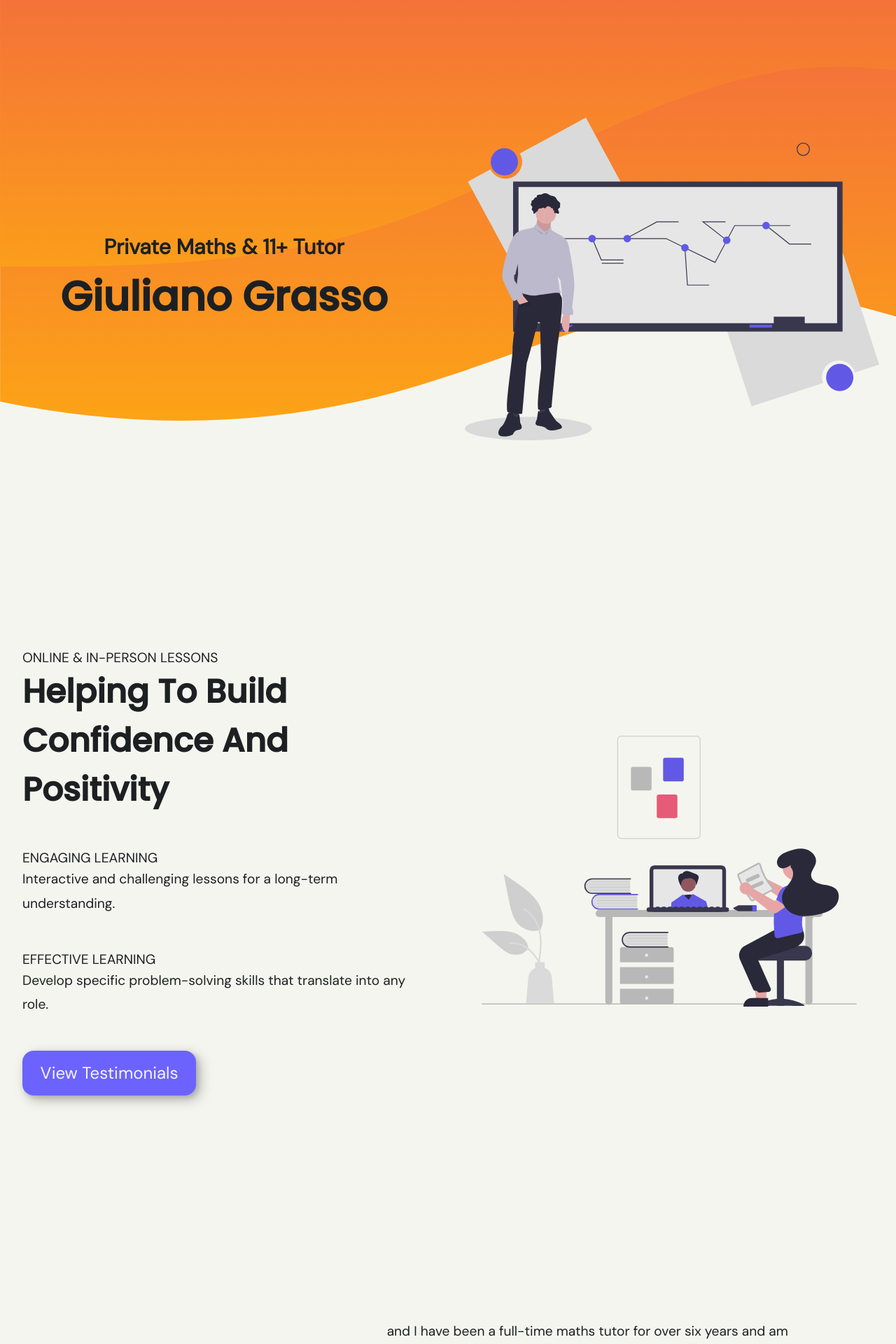
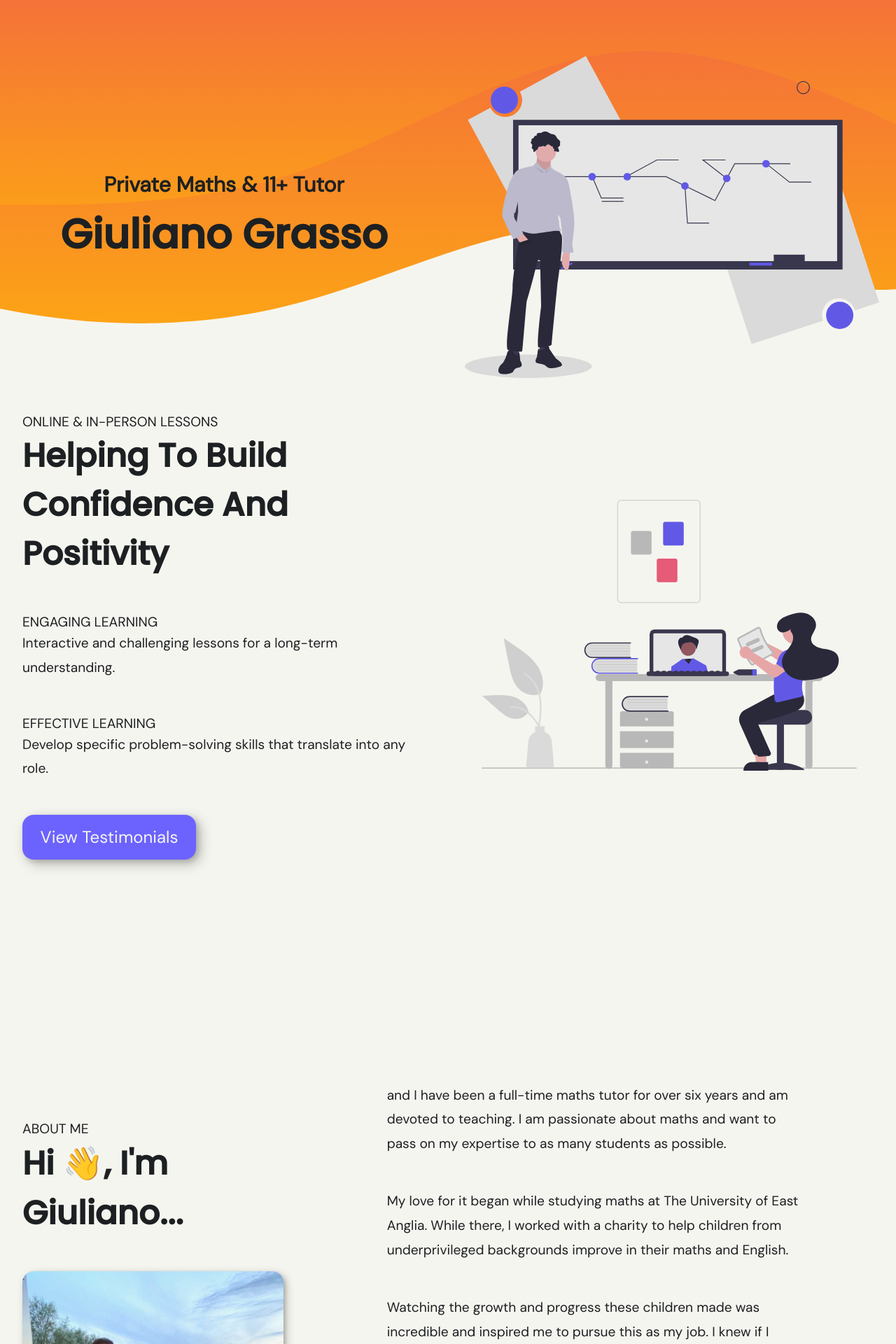
Before and after one commit to GG1982/ggmaths-site2, a Jekyll site: the page built from index.html, in a window 1280 px wide. Shown: the top 1920 px of the page at 70% size. Built offline with Jekyll 4.4.1, drawn with Linux system fonts in a browser that asks for light colours; nearby versions of some CDN libraries.

Commit message:
reduce margin bottom on intro

```diff
--- a/_layouts/default.html
+++ b/_layouts/default.html
@@ -5,7 +5,7 @@
     <meta charset="utf-8">
     <title>{{ page.title }} - {{ site.title }}</title>
     <link rel="stylesheet" href="assets/css/main.css">
-    <link rel="icon" type="image/svg+xml" href="favicon.svg" />
+    <link rel="icon" type="image/svg+xml" href="favicon.svg"/>
     {% feed_meta %}
     {% seo %}
     <style>
--- a/_sass/main.scss
+++ b/_sass/main.scss
@@ -111,7 +111,7 @@ a {
   text-decoration: none;
   text-transform: capitalize;
 
-   transition: 200ms;
+  transition: 200ms;
 
 }
 
@@ -137,12 +137,12 @@ a {
 .intro {
   display: grid;
   grid-template-columns: repeat(auto-fit, minmax(325px, 1fr));
-  min-height: 85vh;
+  // min-height: 85vh;
   padding-top: 2em;
   background-image: url(../../assets/images/header-wave.svg);
   background-repeat: no-repeat;
   background-size: cover;
-  margin-bottom: 10rem;
+  margin-bottom: 0rem;
 }
 
 .intro__head {
@@ -404,7 +404,7 @@ a {
     padding-top: 7rem;
     padding-left: 0;
     min-height: 70vh;
-    margin-bottom: 5rem;
+    margin-bottom: 0rem;
 
   }
 
```
